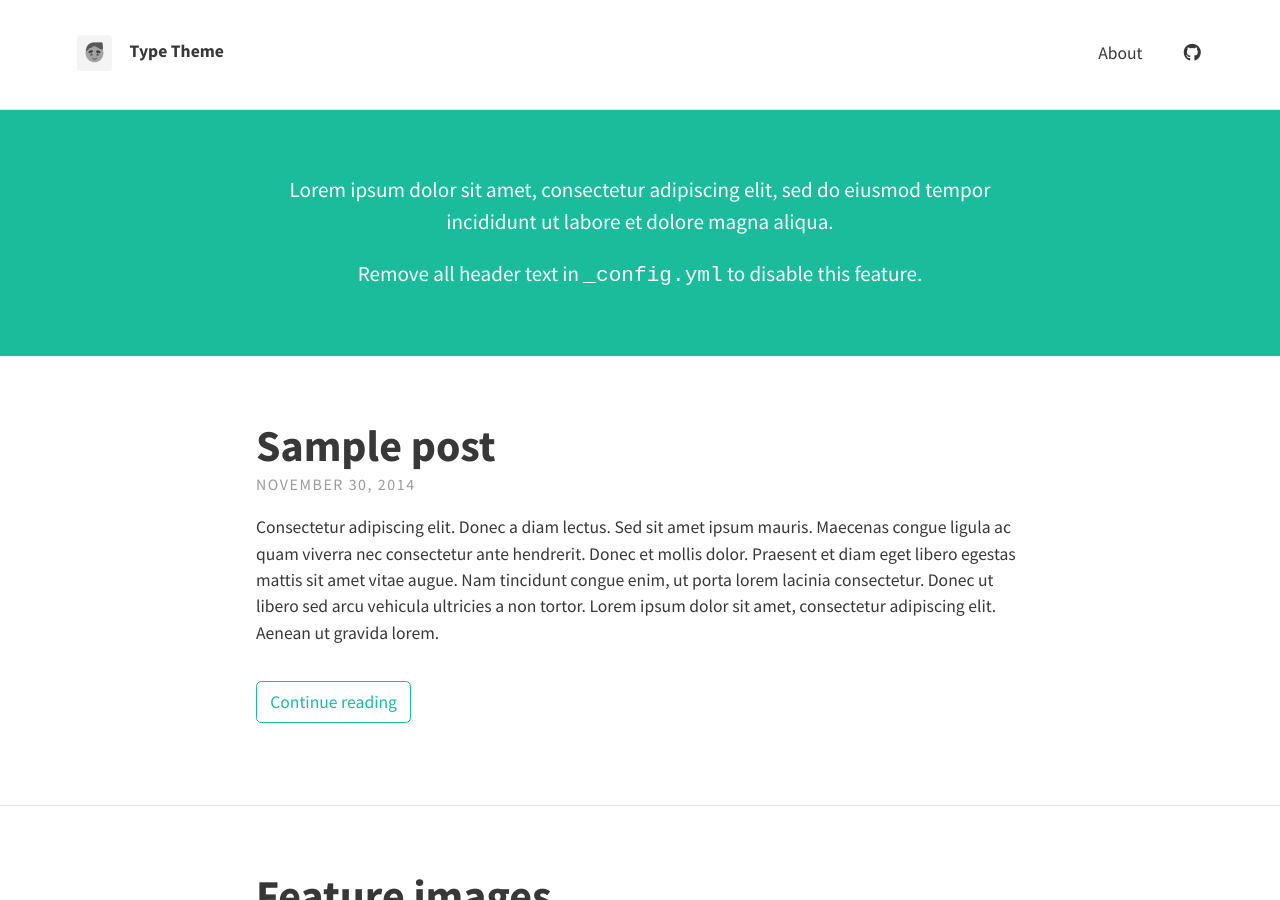
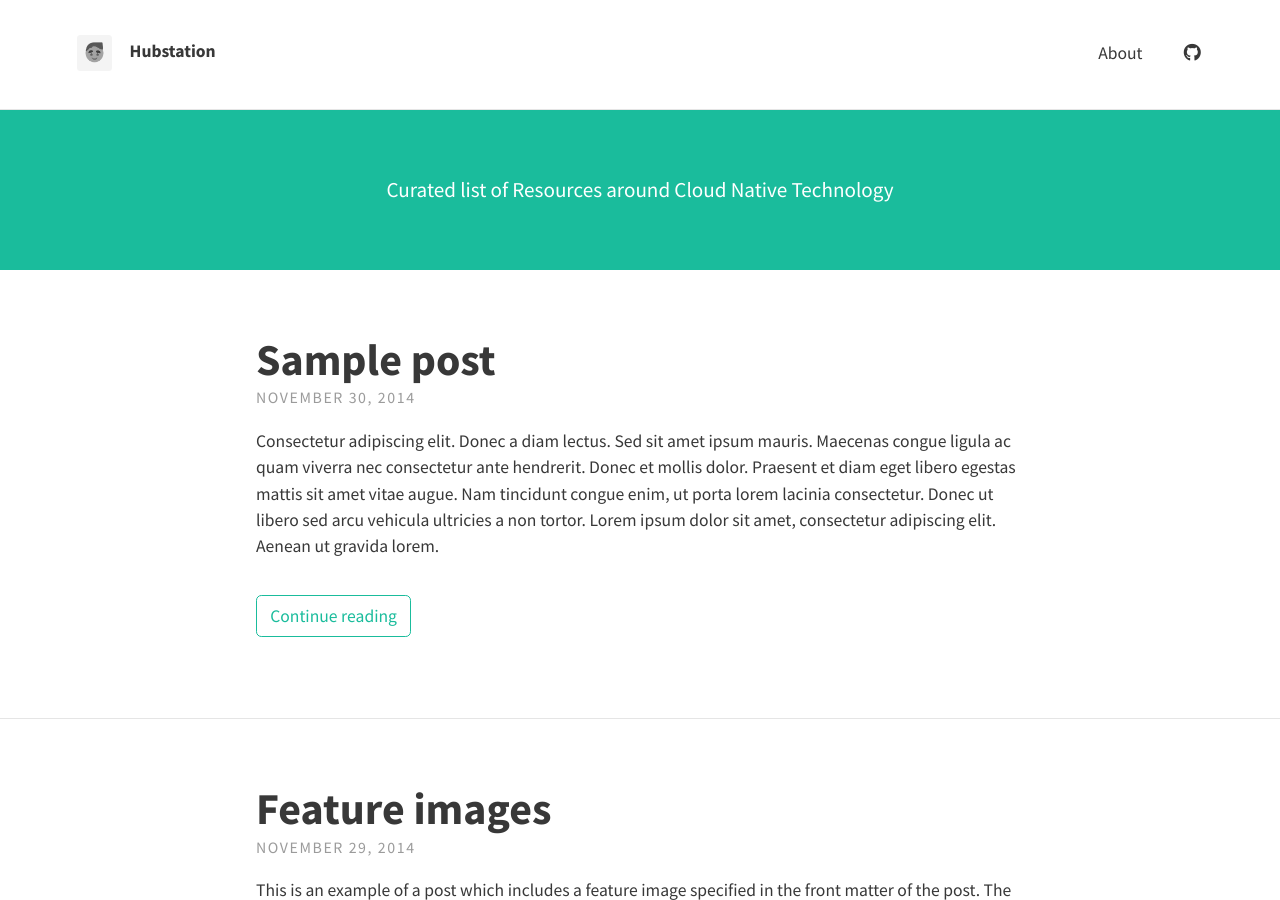
Before and after one commit to Hubstation/newsletter, a Jekyll site: the page built from index.html, in a window 1280 px wide and 900 px high. Built offline with Jekyll 4.4.1, drawn with Linux system fonts in a browser that asks for light colours; nearby versions of some CDN libraries; the list of posts is cut into pages by our own code.

Commit message:
Update _config.yml

```diff
--- a/_config.yml
+++ b/_config.yml
@@ -5,17 +5,15 @@ url: "https://sangam14.github.io/"
 # THEME-SPECIFIC CONFIGURATION
 theme_settings:
   # Meta
-  title: Type Theme
+  title: Hubstation
   avatar: assets/img/avatar.png
   favicon: assets/favicon.ico
   gravatar: # Email MD5 hash
-  description: "A website with blog posts and pages" # used by search engines
+  description: "Welcome to HubStation Newsletter " # used by search engines
 
   # Header and footer text
   header_text: >
-     <p>Lorem ipsum dolor sit amet, consectetur adipiscing elit, sed do eiusmod tempor incididunt ut labore et dolore magna aliqua.</p>
-
-     <p>Remove all header text in <code>_config.yml</code> to disable this feature.</p>
+     <p>Curated list of Resources around Cloud Native Technology </p>
   header_text_feature_image:
   footer_text: >
    Powered by hubstation newsletter
```
